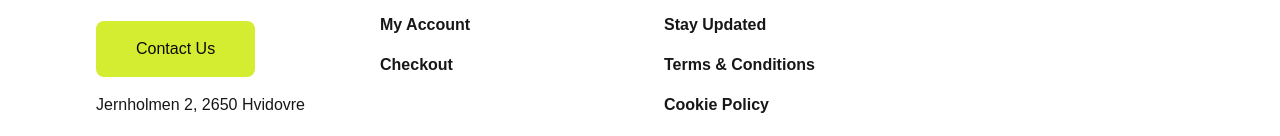
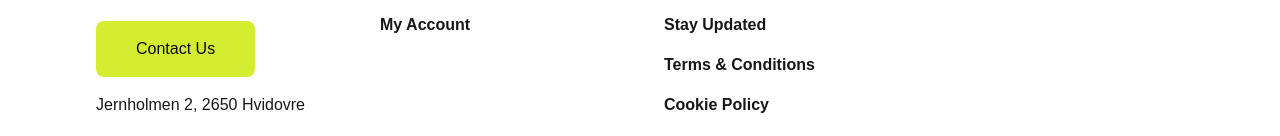
Before and after one commit to vabr0002/simplerent_new, a Next.js app: page / in a window 1280 px wide. Shown: the part 3423-3559 px from the top of the page. Built offline with nearby package versions, Linux system fonts and the light colour scheme.

Commit message:
fixes mads

```diff
--- a/src/components/footer/Footer.jsx
+++ b/src/components/footer/Footer.jsx
@@ -18,14 +18,11 @@ const Footer = () => {
         <Link className="text-h5 hover:text-lime" href="/pages/howItWorks">
           How It Works
         </Link>
-        <Link className="text-h5 hover:text-lime" href="">
+        <Link className="text-h5 hover:text-lime" href="/pages/products">
           Book Here
         </Link>
-        <Link className="text-h5 hover:text-lime" href="">
+        <Link className="text-h5 hover:text-lime" href="/pages/myAccount">
           My Account
-        </Link>
-        <Link className="text-h5 hover:text-lime" href="">
-          Checkout
         </Link>
       </div>
       <div className="w-full md:w-1/4 flex flex-col gap-4 text-center md:text-left">
@@ -36,7 +33,7 @@ const Footer = () => {
         <Link className="text-h5 hover:text-lime" href="/pages/contactUs">
           Get In Touch
         </Link>
-        <Link className="text-h5 hover:text-lime" href="">
+        <Link className="text-h5 hover:text-lime" href="/pages/stayUpdated">
           Stay Updated
         </Link>
         <Link
```
